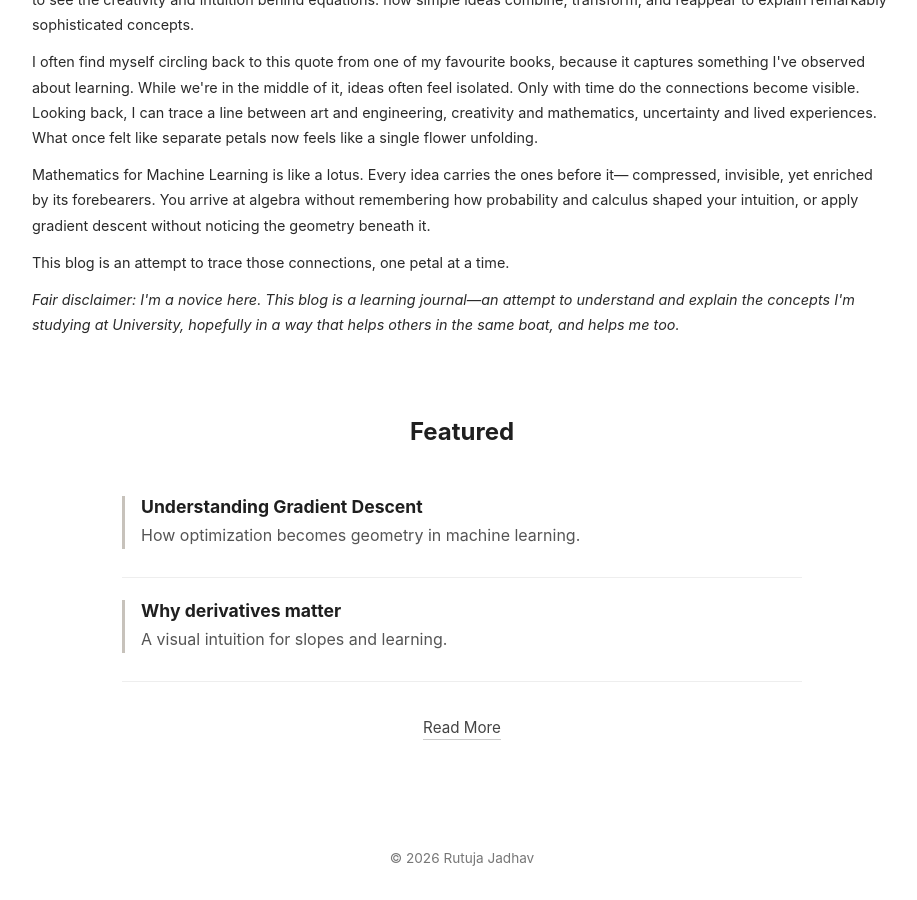
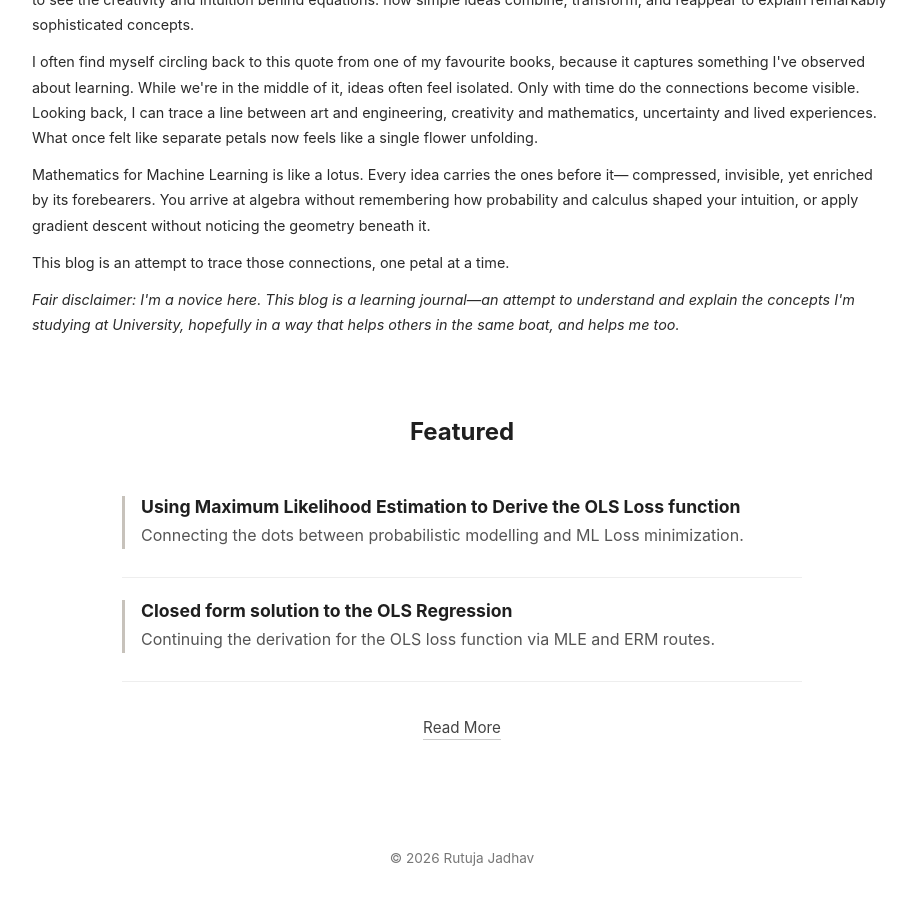
Before and after one commit to rutuja-jadhav-github/Math-for-ML-Blog-byRutuja, a Jekyll site: the page built from index.html, in a window 1280 px wide and 900 px high, scrolled down 1128 px. Shown: the whole window, without its empty margins (178-1095 px from the left). Built offline with Jekyll 4.4.1, drawn with Linux system fonts in a browser that asks for light colours.

Commit message:
featured posts updated

```diff
--- a/index.html
+++ b/index.html
@@ -55,18 +55,18 @@ title: Home
   <h2 class="posts-title">Featured</h2>
 
   <div class="post-item">
-    <a href="posts/firstpost.html">
-      <h3>Understanding Gradient Descent</h3>
-      <p>How optimization becomes geometry in machine learning.</p>
+    <a href="https://rutuja-jadhav-github.github.io/Math-for-ML-Blog-byRutuja/MLE-OLS/">
+      <h3>Using Maximum Likelihood Estimation to Derive the OLS Loss function</h3>
+      <p>Connecting the dots between probabilistic modelling and ML Loss minimization.</p>
     </a>
   </div>
 
   <div class="post-divider"></div>
 
   <div class="post-item">
-    <a href="posts/secondpost.html">
-      <h3>Why derivatives matter</h3>
-      <p>A visual intuition for slopes and learning.</p>
+    <a href="https://rutuja-jadhav-github.github.io/Math-for-ML-Blog-byRutuja/OLS-closed-form/">
+      <h3>Closed form solution to the OLS Regression</h3>
+      <p>Continuing the derivation for the OLS loss function via MLE and ERM routes.</p>
     </a>
   </div>
 
```
